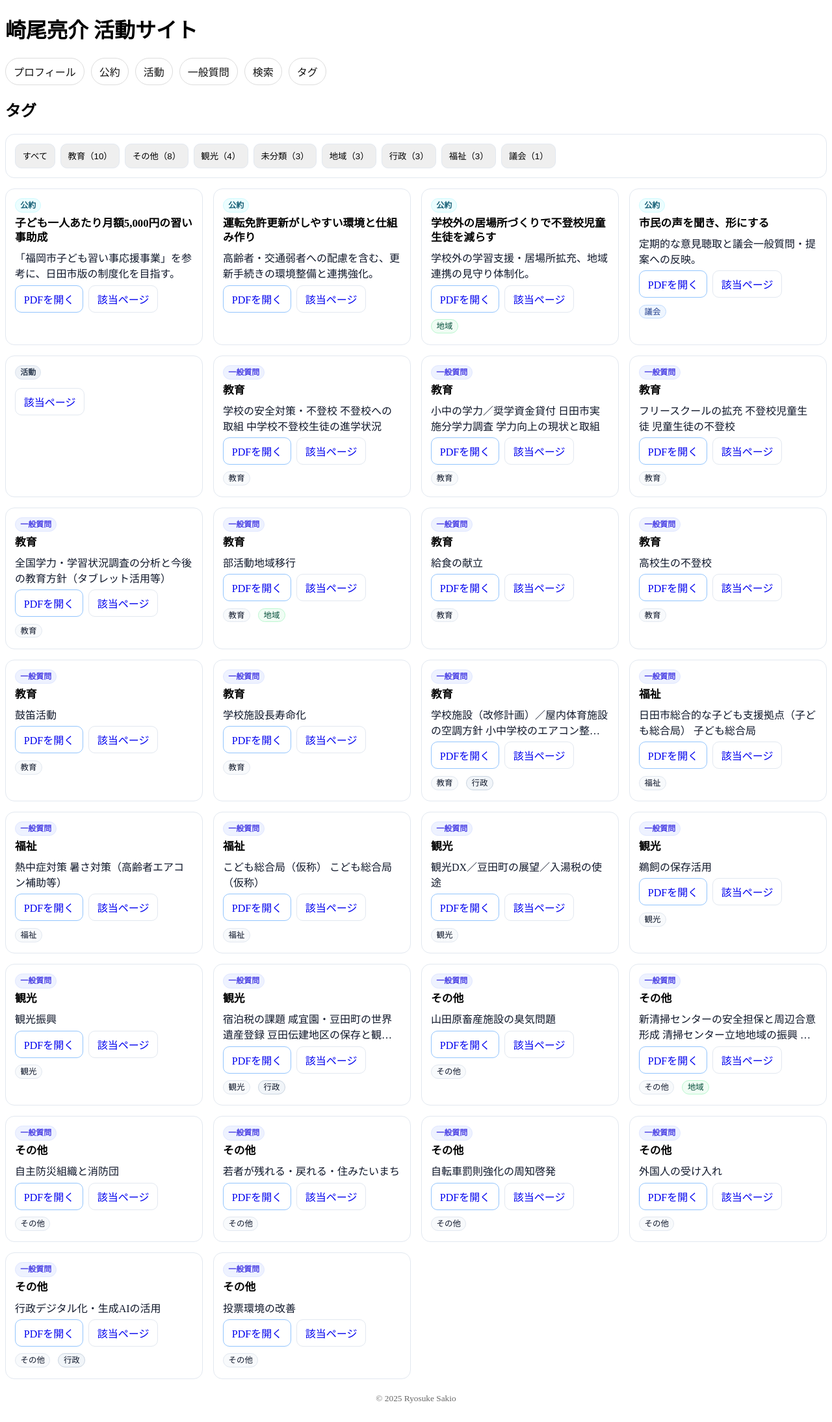
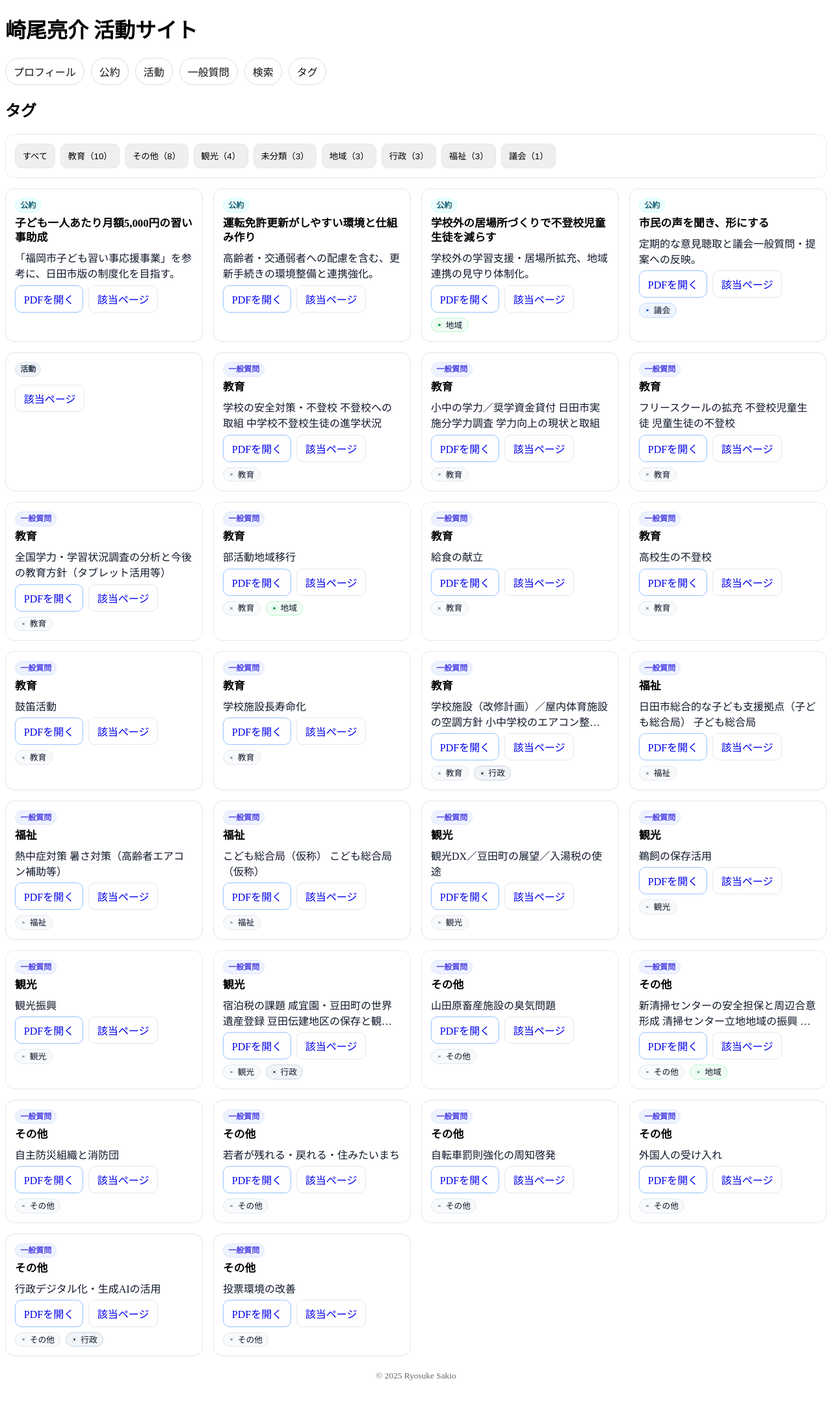
Before and after one commit to sakioryousuke-eng/activity-site, a Jekyll site: the page built from pages/tags.html, in a window 1280 px wide. Shown: the whole page at 65% size. Built offline with Jekyll 4.4.1, drawn with Linux system fonts in a browser that asks for light colours; after the commit the page ends 2153 px from its top, so only the background shows below that.

Commit message:
Enhance .tagpill styles with icons and alignment
Updated the .tagpill class to include icon support and vertical alignment adjustments. Added color differentiation for specific tags using pseudo-elements.

```diff
--- a/assets/css/ui.css
+++ b/assets/css/ui.css
@@ -18,12 +18,40 @@ html{scroll-behavior:smooth}
 .badge[data-type="活動"]{background:#eef2f7;color:var(--type-活動);border-color:#dbe3ee}
 .badge[data-type="一般質問"]{background:#eef2ff;color:var(--type-一般質問);border-color:#e0e7ff}
 
-/* タグピル */
-.tagpill{display:inline-block;margin:.15rem .25rem .15rem 0;padding:.25em .6em;border:1px solid var(--line);
-  border-radius:999px;background:var(--chip);font:.78rem/1.1 ui-sans-serif,system-ui;color:var(--fg);text-decoration:none}
-.tagpill[href*="%E5%9C%B0%E5%9F%9F"], .tagpill:where([data-tag="地域"]){background:#f0fdf4;color:#064e3b;border-color:#bbf7d0}
-.tagpill[href*="%E8%AD%B0%E4%BC%9A"], .tagpill:where([data-tag="議会"]){background:#eff6ff;color:#1e3a8a;border-color:#bfdbfe}
-.tagpill[href*="%E8%A1%8C%E6%94%BF"], .tagpill:where([data-tag="行政"]){background:#f1f5f9;color:#0f172a;border-color:#cbd5e1}
+/* タグピル：アイコン付き＆縦位置を安定させる */
+.tagpill{
+  display:inline-flex;
+  align-items:center;             /* ← 縦位置のズレ防止 */
+  gap:.45em;
+  padding:.3em .65em;
+  border:1px solid var(--line);
+  border-radius:999px;
+  background:var(--chip);
+  font:.8rem/1 ui-sans-serif,system-ui;  /* ← line-heightを1に */
+  color:var(--fg);
+  text-decoration:none;
+  vertical-align:middle;          /* 行内での上下ズレ抑制 */
+}
+
+/* 小さな色丸アイコン（デフォルトは中間グレー） */
+.tagpill::before{
+  content:"";
+  width:.6em; height:.6em;
+  border-radius:999px;
+  background:#94a3b8;            /* default */
+  flex:0 0 .6em;
+  box-shadow:0 0 0 2px #fff inset; /* 白縁で視認性UP（薄色背景でも潰れない） */
+}
+
+/* 主要3タグの色分け（丸アイコン色のみ変える） */
+.tagpill[data-tag="地域"]::before{  background:#16a34a; } /* green */
+.tagpill[data-tag="議会"]::before{  background:#2563eb; } /* blue  */
+.tagpill[data-tag="行政"]::before{  background:#475569; } /* slate */
+
+/* ピル自体の背景・枠色は上品なまま薄めで */
+.tagpill[data-tag="地域"]{ border-color:#bbf7d0; background:#f0fdf4; }
+.tagpill[data-tag="議会"]{ border-color:#bfdbfe; background:#eff6ff; }
+.tagpill[data-tag="行政"]{ border-color:#cbd5e1; background:#f1f5f9; }
 
 /* ボタン（既存 .btn に軽微な光沢） */
 .btn{border-radius:10px;border:1px solid var(--line);padding:.5em .8em;text-decoration:none}
```
